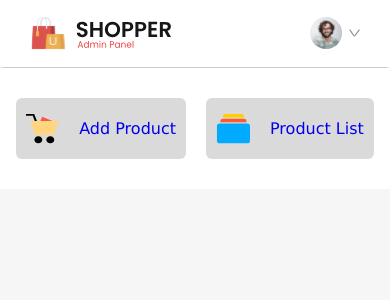
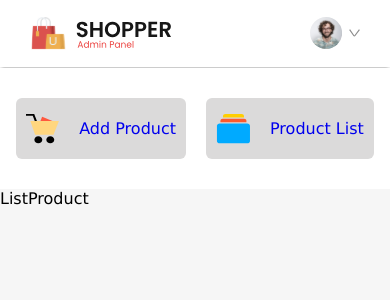
Before and after one commit to Bratpfanne92/backendModulFinalProject, a React (Vite) app in the folder admin/: page /listproduct in a window 390 px wide. Shown: the top 300 px of the page. Built offline with nearby package versions, Linux system fonts and the light colour scheme; the HTML template or start-up script is replaced by a standard one.

Commit message:
Admin Component added to App,Sidebar Component added to Admin,{Link} imported to Sidebar-AddProduct and ListProduct Components Created-Routes,Route imported to Admin.jsx-Routes Created for /addproduct and /listproduct

```diff
--- /dev/null
+++ b/admin/src/Components/AddProduct/AddProduct.jsx
@@ -0,0 +1,8 @@
+import React from "react";
+import "./AddProduct.css";
+
+const AddProduct = () => {
+  return <div className="add-product">AddProduct</div>;
+};
+
+export default AddProduct;
--- /dev/null
+++ b/admin/src/Components/ListProduct/ListProduct.jsx
@@ -0,0 +1,8 @@
+import React from "react";
+import "./ListProduct.css";
+
+const ListProduct = () => {
+  return <div className="list-product">ListProduct</div>;
+};
+
+export default ListProduct;
--- a/admin/src/Pages/Admin/Admin.css
+++ b/admin/src/Pages/Admin/Admin.css
@@ -0,0 +1,8 @@
+.admin {
+  display: flex;
+}
+@media (max-width: 800px) {
+  .admin {
+    flex-direction: column;
+  }
+}
--- a/admin/src/Pages/Admin/Admin.jsx
+++ b/admin/src/Pages/Admin/Admin.jsx
@@ -1,11 +1,18 @@
 import React from "react";
 import "./Admin.css";
 import Sidebar from "../../Components/Sidebar/Sidebar.jsx";
+import { Routes, Route } from "react-router-dom";
+import AddProduct from "../../Components/AddProduct/AddProduct.jsx";
+import ListProduct from "../../Components/ListProduct/ListProduct.jsx";
 
 const Admin = () => {
   return (
     <div className="admin">
       <Sidebar />
+      <Routes>
+        <Route path="/addproduct" element={<AddProduct />} />
+        <Route path="/listproduct" element={<ListProduct />} />
+      </Routes>
     </div>
   );
 };
```
Also changed, not shown: admin/src/Components/AddProduct/AddProduct.css (added), admin/src/Components/ListProduct/ListProduct.css (added).
